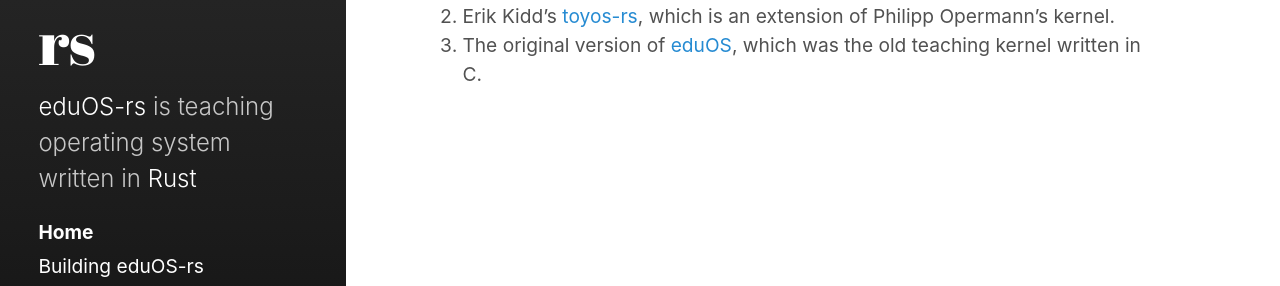
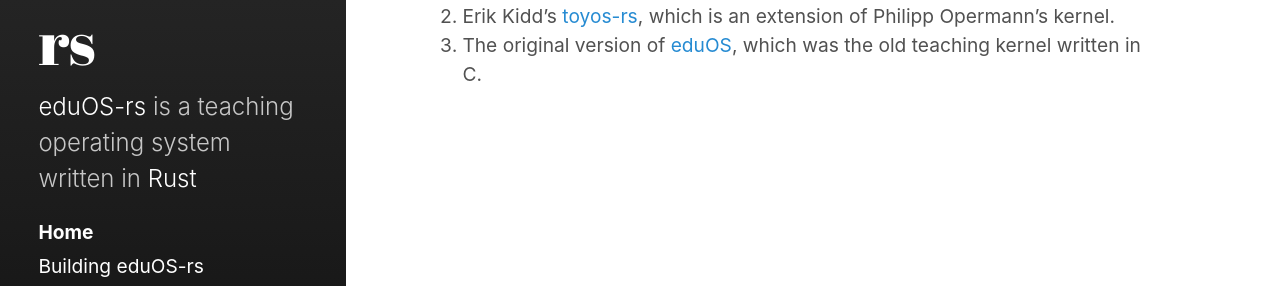
Before and after one commit to RWTH-OS/eduOS-rs, a Jekyll site: the page built from index.html, in a window 1280 px wide. Shown: the part 350-636 px from the top of the page. Built offline with Jekyll 4.4.1, drawn with Linux system fonts in a browser that asks for light colours; the list of posts is cut into pages by our own code.

Commit message:
remove typo

```diff
--- a/_config.yml
+++ b/_config.yml
@@ -5,7 +5,7 @@
 # Setup
 title:            eduOS-rs
 tagline:          'A teaching operating system written in Rust'
-description:      '<a href="https://rwth-os.github.io/eduOS-rs/" target="_blank">eduOS-rs</a> is teaching operating system written in <a href="https://www.rust-lang.org" target="_blank">Rust</a>'
+description:      '<a href="https://rwth-os.github.io/eduOS-rs/" target="_blank">eduOS-rs</a> is a teaching operating system written in <a href="https://www.rust-lang.org" target="_blank">Rust</a>'
 url:              https://rwth-os.github.io/eduOS-rs/
 baseurl:          # the optional subpath of your site, e.g. "/blog"
                   # NB: This applies to all pages in your Jekyll site.
```
